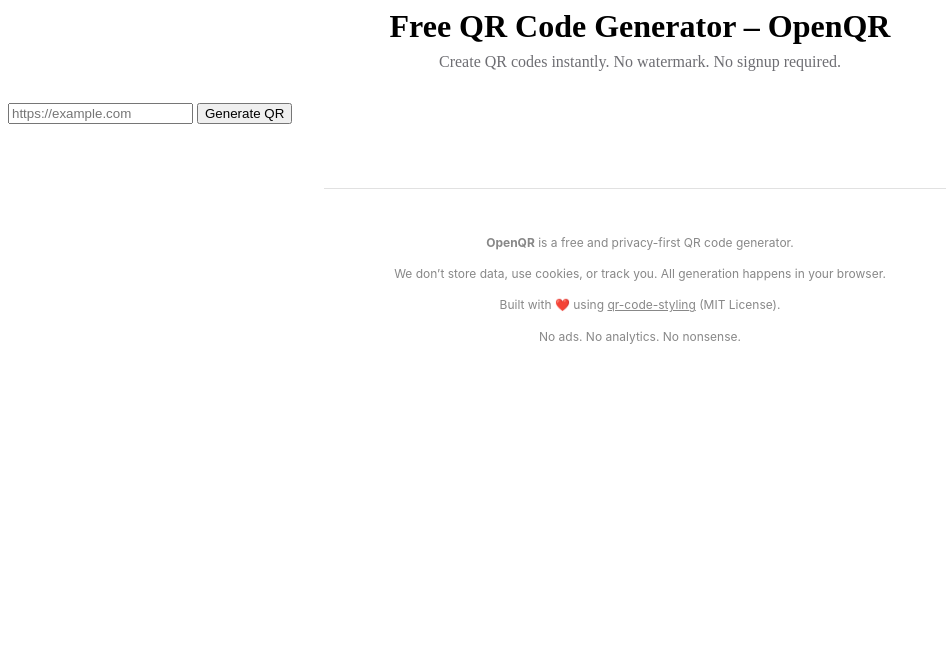
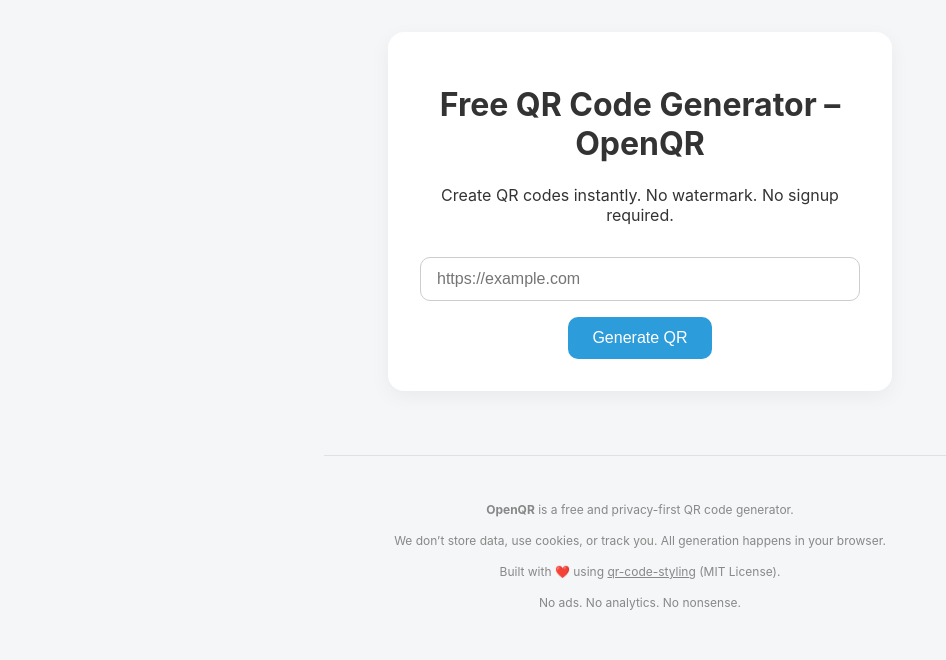
Before and after one commit to MidnightMarathon/qrsite, a plain HTML site: page index.html in a window 1280 px wide. Shown: the whole page, without its empty margins (0-946 px from the left). Drawn offline with Linux system fonts and the light colour scheme; a script that the page names is missing.

Commit message:
Update index.html

```diff
--- a/index.html
+++ b/index.html
@@ -1,14 +1,22 @@
+<!DOCTYPE html>
+<html lang="en">
+<head>
+  <meta charset="UTF-8" />
+  <meta name="viewport" content="width=device-width, initial-scale=1" />
+  <title>Free QR Code Generator – Create QR Codes Instantly | OpenQR</title>
+  <meta name="description" content="Generate free, high-quality QR codes instantly. No watermark, no signup, download as PNG, SVG, or JPEG. Perfect for all your QR code needs." />
+  <link rel="canonical" href="https://yourdomain.com/" />
+
+  <!-- QRCodeStyling CDN -->
+  <script src="https://cdn.jsdelivr.net/npm/qr-code-styling@1.5.0/lib/qr-code-styling.js"></script>
+
+  <link rel="stylesheet" href="style.css" />
+</head>
 <body>
-  <header style="text-align: center; margin-bottom: 2rem;">
-    <h1 style="font-weight: 600; font-size: 2rem; margin-bottom: 0.5rem;">
-      Free QR Code Generator – OpenQR
-    </h1>
-    <p style="font-size: 1rem; color: #6e6e73; margin: 0 auto;">
-      Create QR codes instantly. No watermark. No signup required.
-    </p>
-  </header>
+  <main>
+    <h1>Free QR Code Generator – OpenQR</h1>
+    <p>Create QR codes instantly. No watermark. No signup required.</p>
 
-  <main>
     <section class="qr-tile">
       <input id="qr-input" type="text" placeholder="https://example.com" />
       <button id="generate-btn">Generate QR</button>
@@ -42,3 +50,4 @@
 
   <script src="script.js"></script>
 </body>
+</html>
```
Lines whose indentation alone changed are shown as unchanged.
